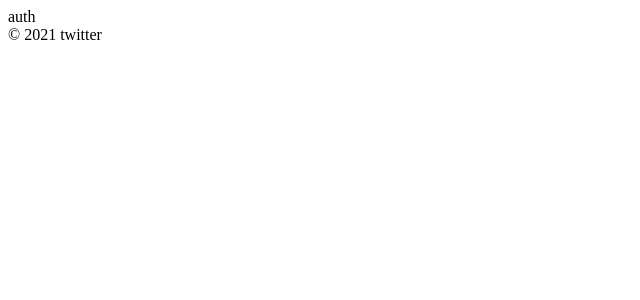
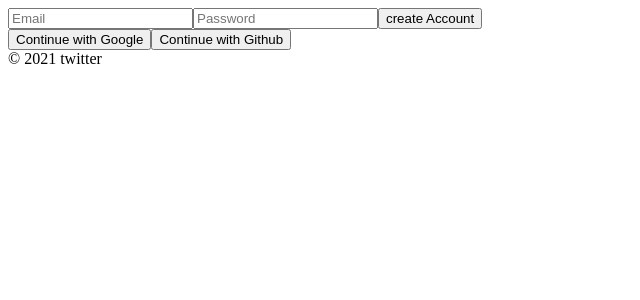
Before and after one commit to iamidlek/ExrTwitter-clone, a React (Create React App) app: page /#/ in a window 1280 px wide. Shown: the top 300 px of the page, without its empty margins (0-640 px from the left). Built offline with nearby package versions, Linux system fonts and the light colour scheme; no server answers.

Commit message:
login setting

```diff
--- a/src/components/Router.js
+++ b/src/components/Router.js
@@ -1,6 +1,6 @@
 import { HashRouter as Router, Route, Switch } from "react-router-dom";
-import Auth from "../routes/Auth";
-import Home from "../routes/Home";
+import Auth from "routes/Auth";
+import Home from "routes/Home";
 
 const AppRouter = ({ isLoggedIn }) => {
   return (
--- a/src/routes/Auth.js
+++ b/src/routes/Auth.js
@@ -1,2 +1,57 @@
-const Auth = () => <span>auth</span>
-export default Auth
+import { useState } from "react";
+import { authService } from "fbase";
+
+const Auth = () => {
+  const [email, setEmail] = useState("");
+  const [password, setPassword] = useState("");
+  const [newAccount, setNewAccount] = useState(true);
+  const onChange = (event) => {
+    const {
+      target: { type, value },
+    } = event;
+    if (type === "email") {
+      setEmail(value);
+    } else if (type === "password") {
+      setPassword(value);
+    }
+  };
+  const onSubmit = async (event) => {
+    event.preventDefault();
+    try {
+      let data;
+      if(newAccount) {
+        data = await authService.createUserWithEmailAndPassword(email,password)
+      } else {
+        data = await authService.signInWithEmailAndPassword(email,password)
+      }
+    } catch(error) {
+      console.log(error)
+    }
+  };
+  return (
+    <div>
+      <form onSubmit={onSubmit}>
+        <input
+          type="email"
+          placeholder="Email"
+          required
+          value={email}
+          onChange={onChange}
+        />
+        <input
+          type="password"
+          placeholder="Password"
+          required
+          value={password}
+          onChange={onChange}
+        />
+        <input type="submit" value={newAccount ? "create Account" : "Login"} />
+      </form>
+      <div>
+        <button>Continue with Google</button>
+        <button>Continue with Github</button>
+      </div>
+    </div>
+  );
+};
+export default Auth;
```
